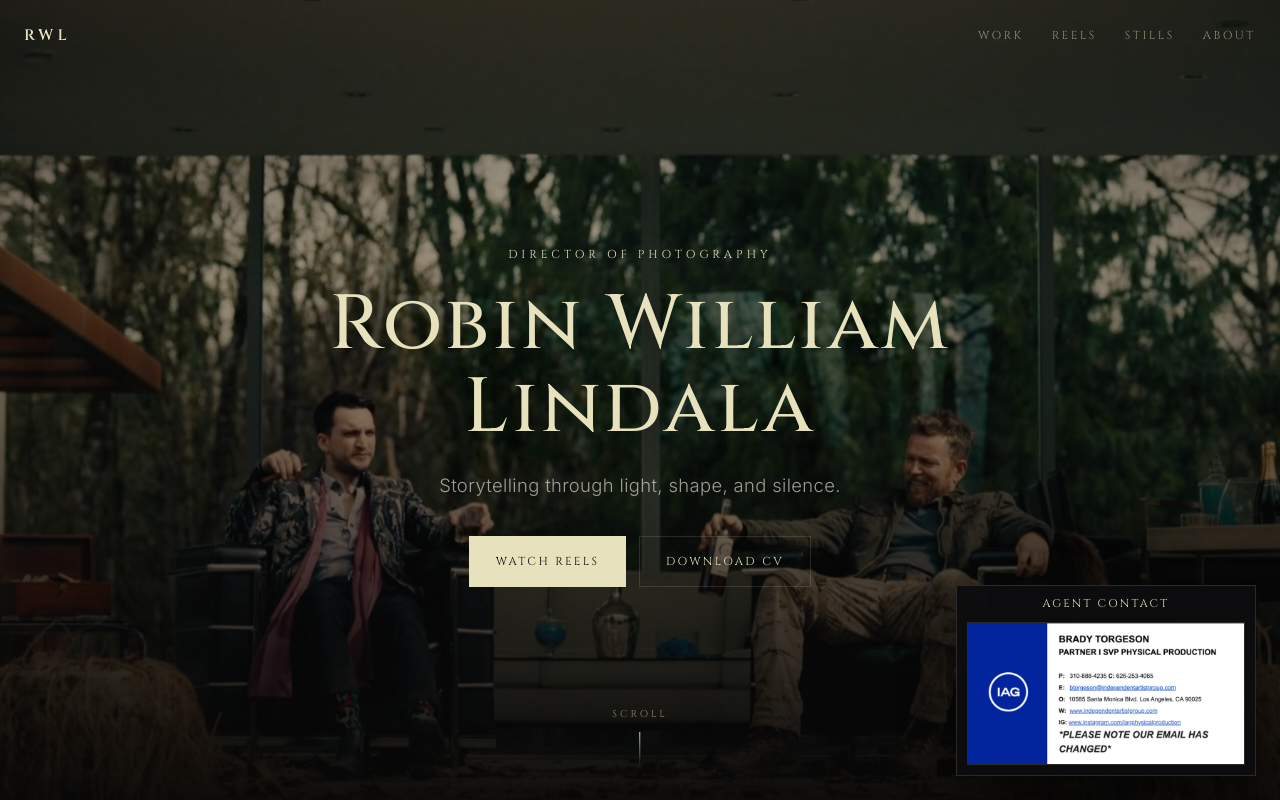
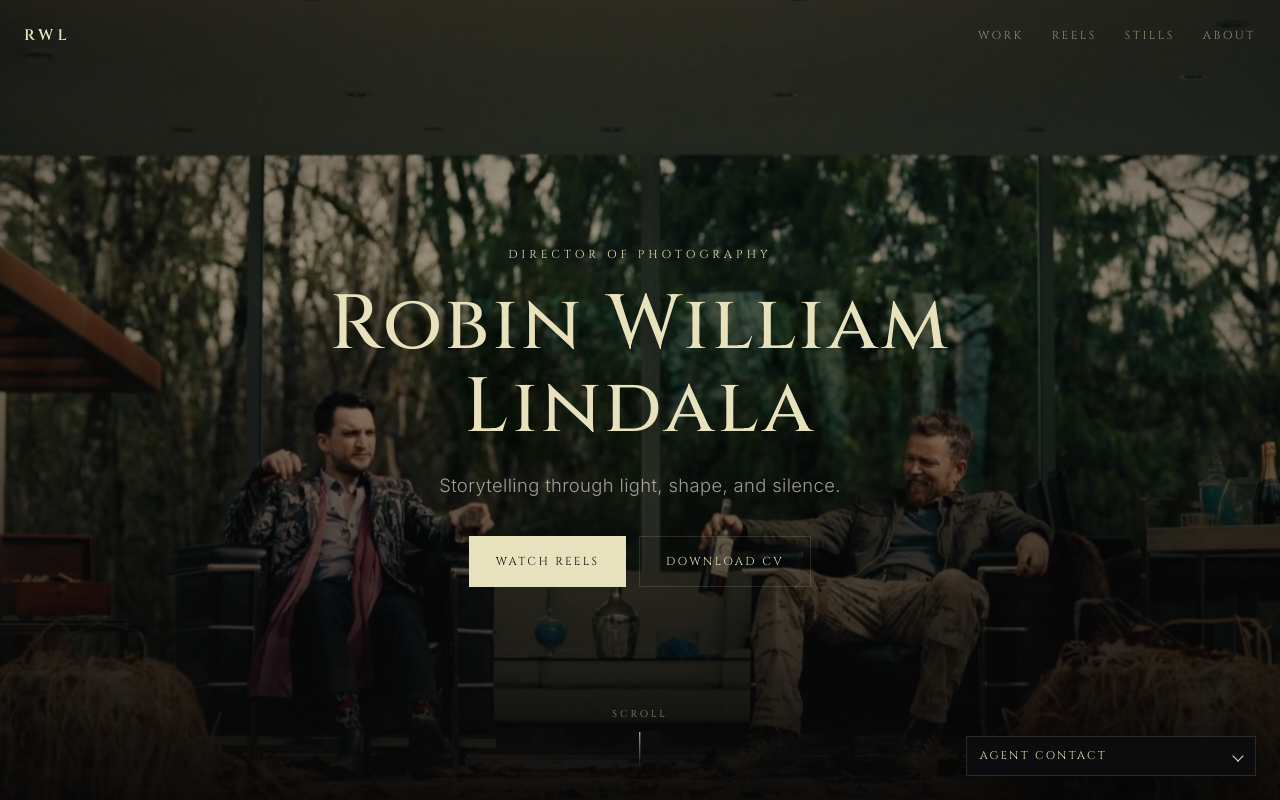
Before and after one commit to kitsboy/lindala, a website: page site/index.html in a window 1280 px wide. Shown: the top 800 px of the page. Drawn offline with Linux system fonts and the light colour scheme.

Commit message:
site: make agent contact card collapsible on desktop and mobile (remembers state)

```diff
--- a/site/app.js
+++ b/site/app.js
@@ -176,4 +176,44 @@
   } else {
     revealTargets.forEach((el) => el.classList.add("is-visible"));
   }
+
+  /* ── Agent contact card (collapsible, remembers choice) ── */
+  const agentCard = $("#agent-card");
+  const agentToggle = $("#agent-card-toggle");
+  if (agentCard && agentToggle) {
+    const KEY = "lindala:agent-card";
+
+    const applyState = (collapsed) => {
+      agentCard.classList.toggle("is-collapsed", collapsed);
+      agentToggle.setAttribute("aria-expanded", String(!collapsed));
+    };
+
+    let collapsed = true;
+    try {
+      const stored = localStorage.getItem(KEY);
+      if (stored === "open") collapsed = false;
+      else if (stored === "closed") collapsed = true;
+    } catch (e) {
+      /* private mode / storage blocked — keep the compact default */
+    }
+    applyState(collapsed);
+
+    agentToggle.addEventListener("click", () => {
+      const next = !agentCard.classList.contains("is-collapsed");
+      applyState(next);
+      try {
+        localStorage.setItem(KEY, next ? "closed" : "open");
+      } catch (e) {
+        /* ignore */
+      }
+      // When the card sits in the page flow (small screens), keep the opened card in view.
+      if (
+        !next &&
+        getComputedStyle(agentCard).position === "static" &&
+        typeof agentCard.scrollIntoView === "function"
+      ) {
+        agentCard.scrollIntoView({ block: "nearest", behavior: "smooth" });
+      }
+    });
+  }
 })();
--- a/site/index.html
+++ b/site/index.html
@@ -251,12 +251,17 @@
     <p class="footer-note">Cinematographer · Director of Photography</p>
   </footer>
 
-  <!-- AGENT CONTACT (bottom-right) -->
-  <aside class="agent-card" aria-labelledby="agent-card-title">
-    <p class="agent-card-title" id="agent-card-title">Agent Contact</p>
-    <a class="agent-card-link" href="mailto:btorgeson@independentartistgroup.com">
-      <img src="images/agent-contact.png" alt="Brady Torgeson — Partner / SVP Physical Production, Independent Artist Group. P 310-888-4235 · C 626-253-4065 · btorgeson@independentartistgroup.com · 10585 Santa Monica Blvd, Los Angeles, CA 90025" loading="lazy" />
-    </a>
+  <!-- AGENT CONTACT (bottom-right, collapsible) -->
+  <aside class="agent-card is-collapsed" id="agent-card" aria-labelledby="agent-card-title">
+    <button type="button" class="agent-card-toggle" id="agent-card-toggle" aria-expanded="false" aria-controls="agent-card-body">
+      <span class="agent-card-title" id="agent-card-title">Agent Contact</span>
+      <span class="agent-card-chevron" aria-hidden="true"></span>
+    </button>
+    <div class="agent-card-body" id="agent-card-body">
+      <a class="agent-card-link" href="mailto:btorgeson@independentartistgroup.com">
+        <img src="images/agent-contact.png" alt="Brady Torgeson — Partner / SVP Physical Production, Independent Artist Group. P 310-888-4235 · C 626-253-4065 · btorgeson@independentartistgroup.com · 10585 Santa Monica Blvd, Los Angeles, CA 90025" loading="lazy" />
+      </a>
+    </div>
   </aside>
 
   <!-- Lightbox -->
--- a/site/styles.css
+++ b/site/styles.css
@@ -668,27 +668,67 @@ button {
   margin-top: 1.25rem;
 }
 
-/* ── Agent contact card (bottom-right) ── */
+/* ── Agent contact card (bottom-right, collapsible) ── */
 .agent-card {
   position: fixed;
   right: 1.5rem;
   bottom: 1.5rem;
   z-index: 900;
-  width: min(300px, 40vw);
-  padding: 0.6rem;
+  width: min(290px, 40vw);
   border: 1px solid var(--line);
   background: rgba(12, 12, 14, 0.96);
   box-shadow: 0 18px 40px rgba(0, 0, 0, 0.55);
 }
 
+.agent-card-toggle {
+  display: flex;
+  align-items: center;
+  justify-content: space-between;
+  gap: 0.75rem;
+  width: 100%;
+  padding: 0.6rem 0.8rem;
+  border: 0;
+  background: transparent;
+  cursor: pointer;
+  color: var(--champagne);
+  font: inherit;
+  text-align: left;
+}
+
+.agent-card-toggle:hover,
+.agent-card-toggle:focus-visible {
+  background: rgba(231, 226, 188, 0.06);
+}
+
 .agent-card-title {
-  margin: 0 0 0.5rem;
+  margin: 0;
   font-family: var(--font-display);
   font-size: 0.7rem;
   letter-spacing: 0.2em;
   text-transform: uppercase;
   color: var(--champagne);
-  text-align: center;
+}
+
+.agent-card-chevron {
+  flex: 0 0 auto;
+  width: 0.5rem;
+  height: 0.5rem;
+  border-right: 1px solid currentColor;
+  border-bottom: 1px solid currentColor;
+  transform: rotate(-135deg);
+  transition: transform 0.3s var(--ease);
+}
+
+.agent-card.is-collapsed .agent-card-chevron {
+  transform: rotate(45deg);
+}
+
+.agent-card-body {
+  padding: 0 0.5rem 0.5rem;
+}
+
+.agent-card.is-collapsed .agent-card-body {
+  display: none;
 }
 
 .agent-card-link {
@@ -866,17 +906,17 @@ button {
     padding: 1.75rem 1.35rem;
   }
 
-  /* Card drops into the page's bottom-right on small screens so it never covers content */
+  /* Card sits in the page flow's bottom-right on small screens so it never covers content */
   .agent-card {
     position: static;
-    width: auto;
+    width: fit-content;
     max-width: 20rem;
     margin: 0 1.25rem 1.5rem auto;
     box-shadow: none;
   }
 
-  .agent-card-title {
-    text-align: right;
+  .agent-card-toggle {
+    padding: 0.55rem 0.7rem;
   }
 
   .lightbox-nav {
```
